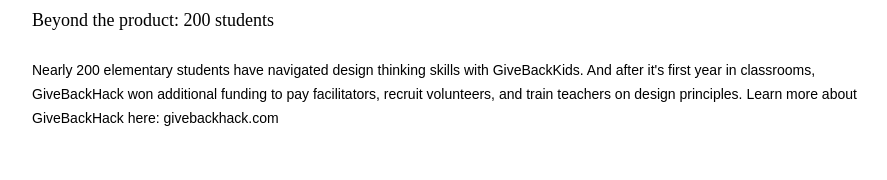
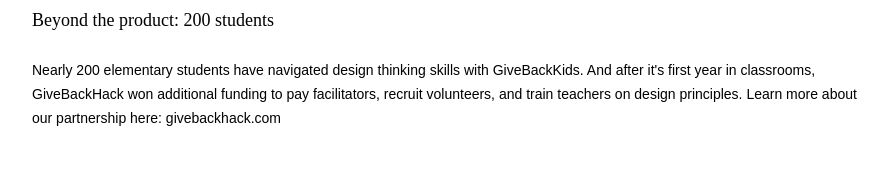
Before and after one commit to owen-myers/teach-to-site-v2, a Next.js app: page /work/givebackkids in a window 1280 px wide. Shown: the part 2183-2363 px from the top of the page, without its empty margins (192-1079 px from the left). Built offline with nearby package versions, Linux system fonts and the light colour scheme; a web font is replaced by a local one.

Commit message:
copy update

```diff
--- a/app/work/givebackkids/page.tsx
+++ b/app/work/givebackkids/page.tsx
@@ -68,7 +68,7 @@ export default function GiveBackKids() {
                         paragraph = {`Nearly 200 elementary students have navigated design thinking skills with
                         GiveBackKids. And after it's first year in classrooms, GiveBackHack won additional
                         funding to pay facilitators, recruit volunteers, and train teachers on design principles.
-                        Learn more about GiveBackHack here: givebackhack.com`}
+                        Learn more about our partnership here: givebackhack.com`}
                     />
                 </div>
             </div>
```
